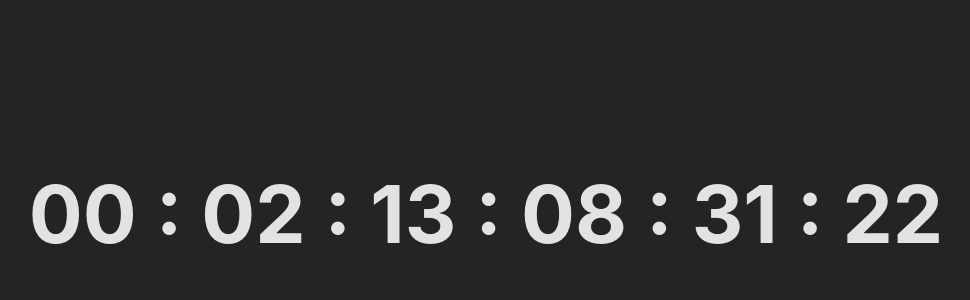
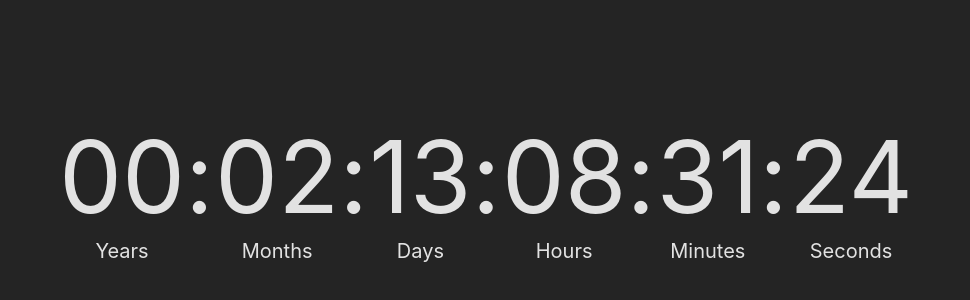
Before and after one commit to leonardpaulus/countdown-timer, a React (Vite) app: page / in a window 1280 px wide. Shown: the part 186-486 px from the top of the page, without its empty margins (154-1124 px from the left). Built offline with nearby package versions, Linux system fonts and the light colour scheme.

Commit message:
feat: add leading zeros and basic styling

```diff
--- a/package.json
+++ b/package.json
@@ -10,7 +10,8 @@
   },
   "dependencies": {
     "react": "^18.2.0",
-    "react-dom": "^18.2.0"
+    "react-dom": "^18.2.0",
+    "sass": "^1.56.1"
   },
   "devDependencies": {
     "@types/react": "^18.0.24",
--- a/src/App.css
+++ /dev/null
@@ -1,6 +0,0 @@
-#root {
-  max-width: 1280px;
-  margin: 0 auto;
-  padding: 2rem;
-  text-align: center;
-}
--- a/src/App.tsx
+++ b/src/App.tsx
@@ -1,5 +1,4 @@
 import CountdownTimer from "./components/CountdownTimer";
-import "./App.css";
 
 function App() {
   return (
--- /dev/null
+++ b/src/components/CountdownTimer.module.scss
@@ -0,0 +1,34 @@
+.wrapper {
+  display: flex;
+  flex-direction: row;
+  gap: 30px;
+}
+
+.digits {
+  display: flex;
+  flex-direction: column;
+  gap: 50px;
+  & > span:nth-child(1) {
+    font-size: 100px;
+
+    &::after {
+      content: ":";
+      margin: 0 auto;
+      position: absolute;
+      display: inline;
+    }
+  }
+
+  &:nth-last-of-type(1) {
+    & > span:first-child::after {
+      content: "";
+    }
+  }
+
+  & > span:nth-child(2) {
+    width: 100%;
+    font-size: 20px;
+    display: flex;
+    justify-content: center;
+  }
+}
--- a/src/components/CountdownTimer.tsx
+++ b/src/components/CountdownTimer.tsx
@@ -1,4 +1,5 @@
 import { useEffect, useState } from "react";
+import styles from "./CountdownTimer.module.scss";
 
 interface CountdownTimerProps {
   year: number;
@@ -7,14 +8,18 @@ interface CountdownTimerProps {
 }
 
 const CountdownTimer = ({ year, month, day }: CountdownTimerProps) => {
-  const [countDown, setCountDown] = useState<string>("");
+  const [seconds, setSeconds] = useState<string>("");
+  const [minutes, setMinutes] = useState("");
+  const [hours, setHours] = useState("");
+  const [days, setDays] = useState("");
+  const [months, setMonths] = useState("");
+  const [years, setYears] = useState("");
 
   useEffect(() => {
     setInterval(() => {
       const composedDate = `${year}-${month}-${day}`;
 
       const pastDate = new Date(composedDate).getTime().valueOf();
-      //   const futureDate = new Date(new Date().getFullYear() + 1, 0, 1).valueOf();
       const today = new Date().valueOf();
 
       const timeDiff = Math.abs((today - pastDate).valueOf());
@@ -38,17 +43,43 @@ const CountdownTimer = ({ year, month, day }: CountdownTimerProps) => {
           : `${Math.floor(date)}`;
       };
 
-      const countDownToSet = `${addLeadingZeros(years)} : ${addLeadingZeros(
-        months
-      )} : ${addLeadingZeros(days)} : ${addLeadingZeros(
-        hours
-      )} : ${addLeadingZeros(minutes)} : ${addLeadingZeros(seconds)}`;
-
-      setCountDown(countDownToSet);
+      setYears(`${addLeadingZeros(years)}`);
+      setMonths(`${addLeadingZeros(months)}`);
+      setDays(`${addLeadingZeros(days)}`);
+      setHours(`${addLeadingZeros(hours)}`);
+      setMinutes(`${addLeadingZeros(minutes)}`);
+      setSeconds(`${addLeadingZeros(seconds)}`);
     }, 1000);
   }, []);
 
-  return <h1>{countDown}</h1>;
+  return (
+    <div className={styles.wrapper}>
+      <div className={styles.digits}>
+        <span>{`${years}`}</span>
+        <span>Years</span>
+      </div>
+      <div className={styles.digits}>
+        <span>{`${months}`}</span>
+        <span>Months</span>
+      </div>
+      <div className={styles.digits}>
+        <span>{`${days}`}</span>
+        <span>Days</span>
+      </div>
+      <div className={styles.digits}>
+        <span>{`${hours}`}</span>
+        <span>Hours</span>
+      </div>
+      <div className={styles.digits}>
+        <span>{`${minutes}`}</span>
+        <span>Minutes</span>
+      </div>
+      <div className={styles.digits}>
+        <span>{`${seconds}`}</span>
+        <span>Seconds</span>
+      </div>
+    </div>
+  );
 };
 
 export default CountdownTimer;
--- a/src/index.css
+++ b/src/index.css
@@ -16,9 +16,9 @@
 }
 
 body {
-  margin: 0;
+  margin: 0 auto;
   display: flex;
   place-items: center;
-  min-width: 320px;
+  justify-content: center;
   min-height: 100vh;
 }
```
Also changed, not shown: 1 other file (tests, documents, lock files or other folders).
